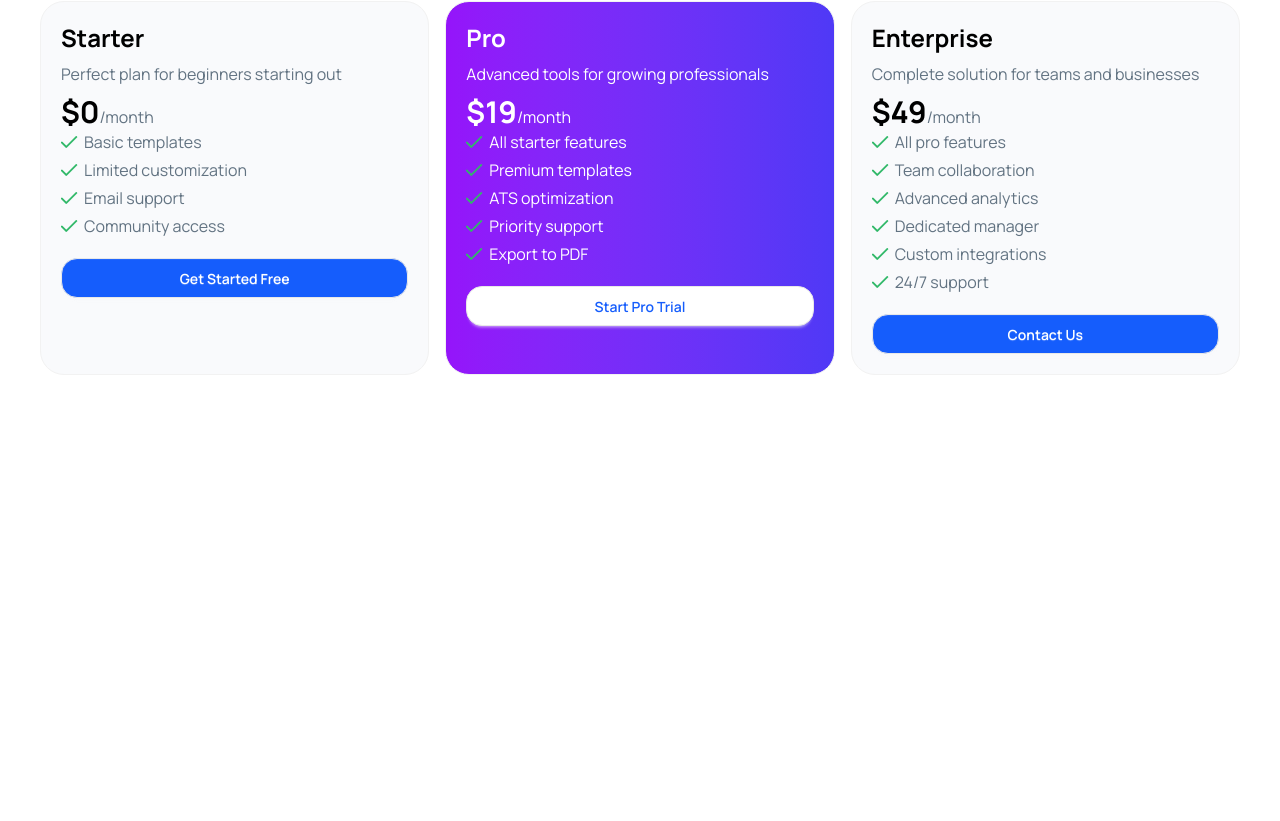
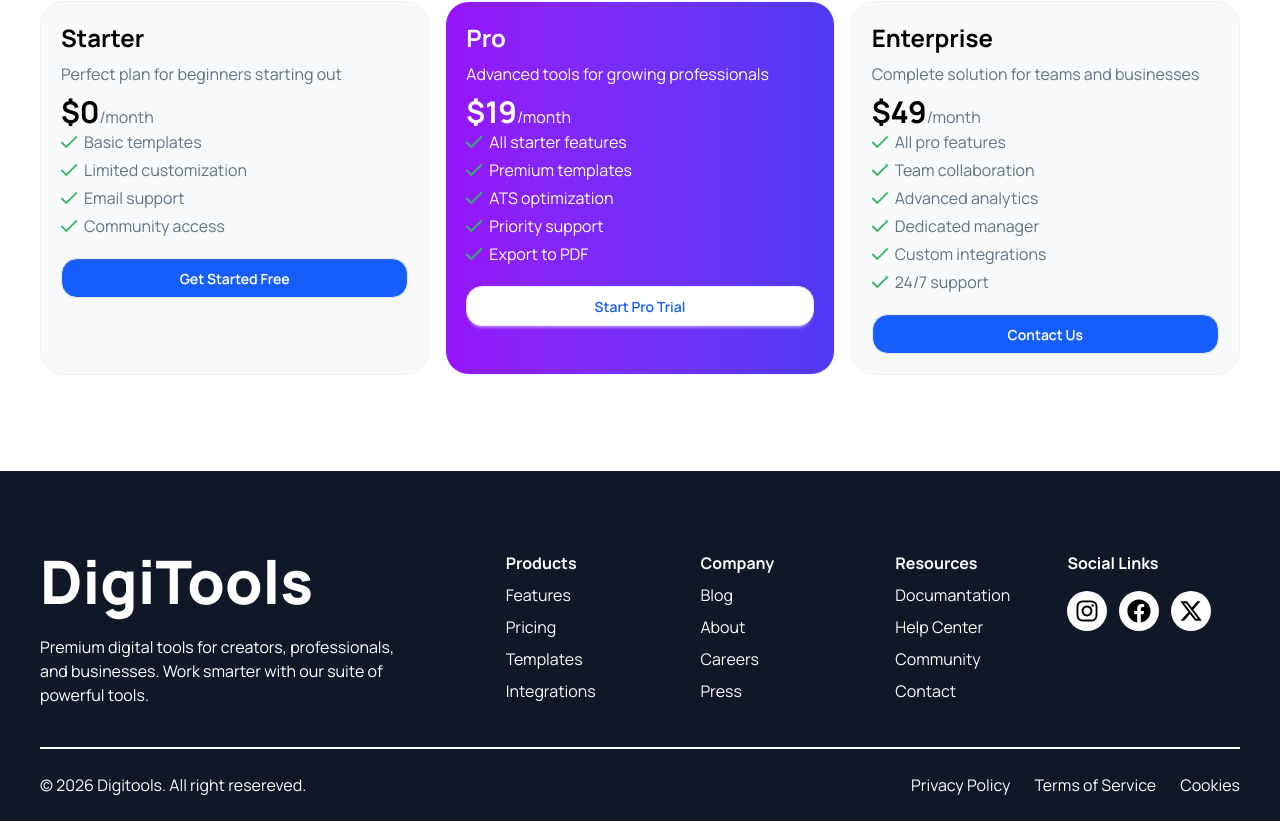
Before and after one commit to nrd00/digitool-platform, a React (Vite) app: page / in a window 1280 px wide. Shown: the part 3861-4682 px from the top of the page. Before the commit the page ends 4332 px from the top, so only its background shows below. Built offline with nearby package versions, Linux system fonts and the light colour scheme.

Commit message:
Add footer section

```diff
--- a/src/App.jsx
+++ b/src/App.jsx
@@ -6,6 +6,7 @@ import Navbar from './Components/Navigation/Navbar'
 import { Suspense, useState } from 'react';
 import Started from './Components/Started'
 import Packages from './Components/Packages/Packages'
+import Footer from '../src/Components/Footer/Footer'
 
 
 const fetchCard = async () => {
@@ -30,6 +31,7 @@ function App() {
       </Suspense>
       <Started />
       <Packages />
+      <Footer />
     </>
   )
 }
--- /dev/null
+++ b/src/Components/Footer/Footer.jsx
@@ -0,0 +1,66 @@
+import React from 'react';
+import { FaInstagram } from "react-icons/fa6";
+import { FaFacebook } from "react-icons/fa";
+import { FaXTwitter } from "react-icons/fa6";
+
+
+
+
+
+const Footer = () => {
+    return (
+        <footer className='bg-[#101727] pt-20 text-white'>
+            <div className="footer-content container">
+                <div className="footer-links border-b-2 border-[#FAFAFA] pb-10 grid grid-cols-1 md:grid-cols-3 gap-10">
+                    <div>
+                        <a href="#" className='text-6xl font-extrabold'>DigiTools</a>
+                        <p className='pt-6'>Premium digital tools for creators, professionals, and businesses. Work smarter with our suite of powerful tools.</p>
+                    </div>
+                    <div className='flex justify-around'>
+                        <ul className='flex flex-col gap-y-2 text-[#FAFAFA]'>
+                            <li><a href="#" className='font-bold'>Products</a></li>
+                            <li><a href="#">Features</a></li>
+                            <li><a href="#">Pricing</a></li>
+                            <li><a href="#">Templates</a></li>
+                            <li><a href="#">Integrations</a></li>
+                        </ul>
+                        <ul className='flex flex-col gap-y-2 text-[#FAFAFA]'>
+                            <li><a href="#" className='font-bold'>Company</a></li>
+                            <li><a href="#">Blog</a></li>
+                            <li><a href="#">About</a></li>
+                            <li><a href="#">Careers</a></li>
+                            <li><a href="#">Press</a></li>
+                        </ul>
+                    </div>
+                    <div className='flex justify-around'>
+                        <ul className='flex flex-col gap-y-2 text-[#FAFAFA]'>
+                            <li><a href="#" className='font-bold'>Resources</a></li>
+                            <li><a href="#">Documantation</a></li>
+                            <li><a href="#">Help Center</a></li>
+                            <li><a href="#">Community</a></li>
+                            <li><a href="#">Contact</a></li>
+                        </ul>
+                        <div>
+                            <p className='pb-4 font-bold'>Social Links</p>
+                            <ul className='flex gap-x-3 text-[#FAFAFA]'>
+                            <li className='w-10 h-10 rounded-full bg-white text-black flex justify-center items-center text-2xl'><FaInstagram /></li>
+                            <li className='w-10 h-10 rounded-full bg-white text-black flex justify-center items-center text-2xl'><FaFacebook /></li>
+                            <li className='w-10 h-10 rounded-full bg-white text-black flex justify-center items-center text-2xl'><FaXTwitter /></li>
+                        </ul>
+                    </div>
+                        </div>
+                </div>
+                <div className='flex justify-between py-6 text-[#FAFAFA]'>
+                    <p>&copy; 2026 Digitools. All right resereved.</p>
+                    <ul className='flex gap-x-6'>
+                        <li>Privacy Policy</li>
+                        <li>Terms of Service</li>
+                        <li>Cookies</li>
+                    </ul>
+                </div>
+            </div>
+        </footer>
+    );
+};
+
+export default Footer;
```
